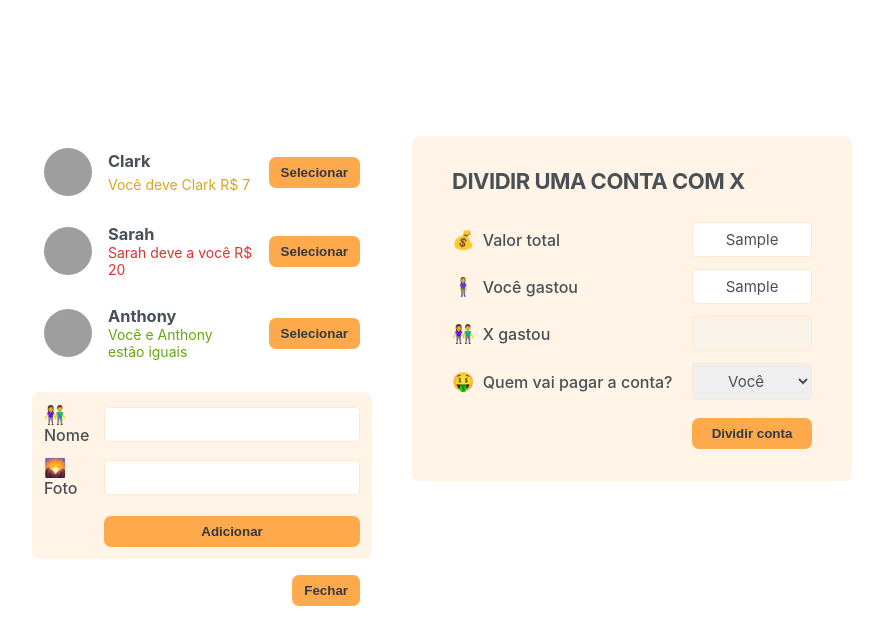
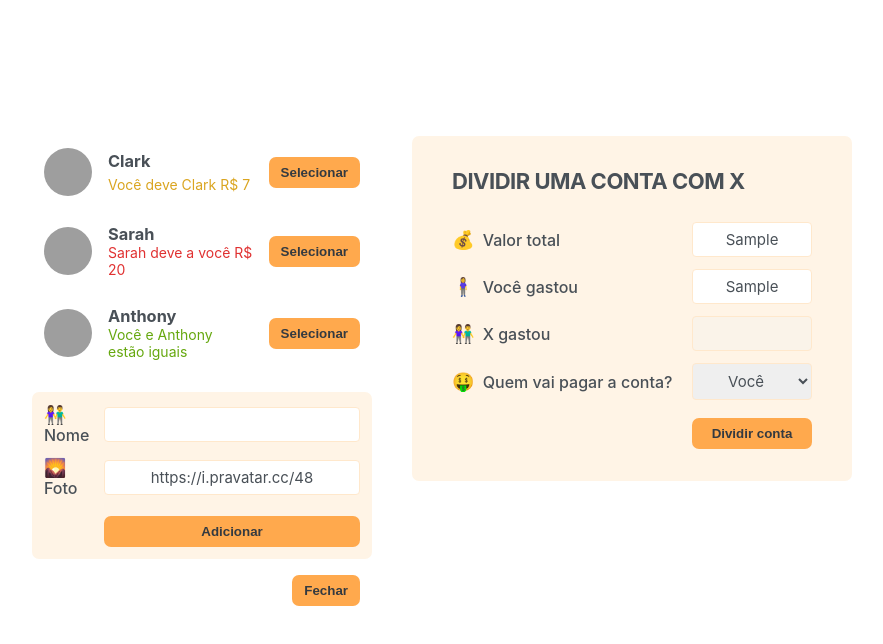
Before and after one commit to leoCardosoDev/front_end_reactjs_eat_n_split, a React (Create React App) app: page / in a window 1280 px wide. Both pictures are taken after typing "Sample", "Sample" into the empty fields and a click on the button "Add amigo". Shown: the top 644 px of the page, without its empty margins (198-1081 px from the left). Built offline with nearby package versions, Linux system fonts and the light colour scheme; grey boxes are pictures that could not be loaded.

Commit message:
feat: add friends types

```diff
--- a/src/App.js
+++ b/src/App.js
@@ -22,17 +22,23 @@ const initialFriends = [
 ];
 
 export default function App() {
+  const [friends, setFriends] = useState(initialFriends);
   const [showAddFriend, setShowAddFriend] = useState(false);
 
   function handleShowAddFriend() {
     setShowAddFriend((show) => !show);
   }
 
+  function handleAddFriends(friend) {
+    setFriends((friends) => [...friends, friend]);
+    setShowAddFriend(false);
+  }
+
   return (
     <div className="app">
       <div className="sidebar">
-        <FriendsList />
-        {showAddFriend && <FormAddFriend />}
+        <FriendsList friends={friends} />
+        {showAddFriend && <FormAddFriend onAddFriend={handleAddFriends} />}
         <Button onClick={handleShowAddFriend}>
           {showAddFriend ? "Fechar" : "Add amigo"}
         </Button>
@@ -42,8 +48,8 @@ export default function App() {
   );
 }
 
-function FriendsList() {
-  const friends = initialFriends;
+function FriendsList({ friends }) {
+  console.log(friends);
   return (
     <ul>
       {friends.map((friend) => (
@@ -76,14 +82,38 @@ function Friend({ friend }) {
   );
 }
 
-function FormAddFriend() {
+function FormAddFriend({ onAddFriend }) {
+  const [name, setName] = useState("");
+  const [image, setImage] = useState("https://i.pravatar.cc/48");
+
+  function handleSubmit(e) {
+    e.preventDefault();
+    if (!name || !image) return;
+    const id = crypto.randomUUID();
+    const newFriend = {
+      id,
+      name,
+      image: `${image}?u=${id}`,
+      balance: 0,
+    };
+    onAddFriend(newFriend);
+    setName("");
+    setImage("https://i.pravatar.cc/48");
+  }
   return (
-    <form className="form-add-friend">
+    <form className="form-add-friend" onSubmit={handleSubmit}>
       <label>👫 Nome</label>
-      <input type="text" />
-
+      <input
+        value={name}
+        onChange={(e) => setName(e.target.value)}
+        type="text"
+      />
       <label>🌄 Foto</label>
-      <input type="text" />
+      <input
+        value={image}
+        onChange={(e) => setImage(e.target.value)}
+        type="text"
+      />
       <Button>Adicionar</Button>
     </form>
   );
```
